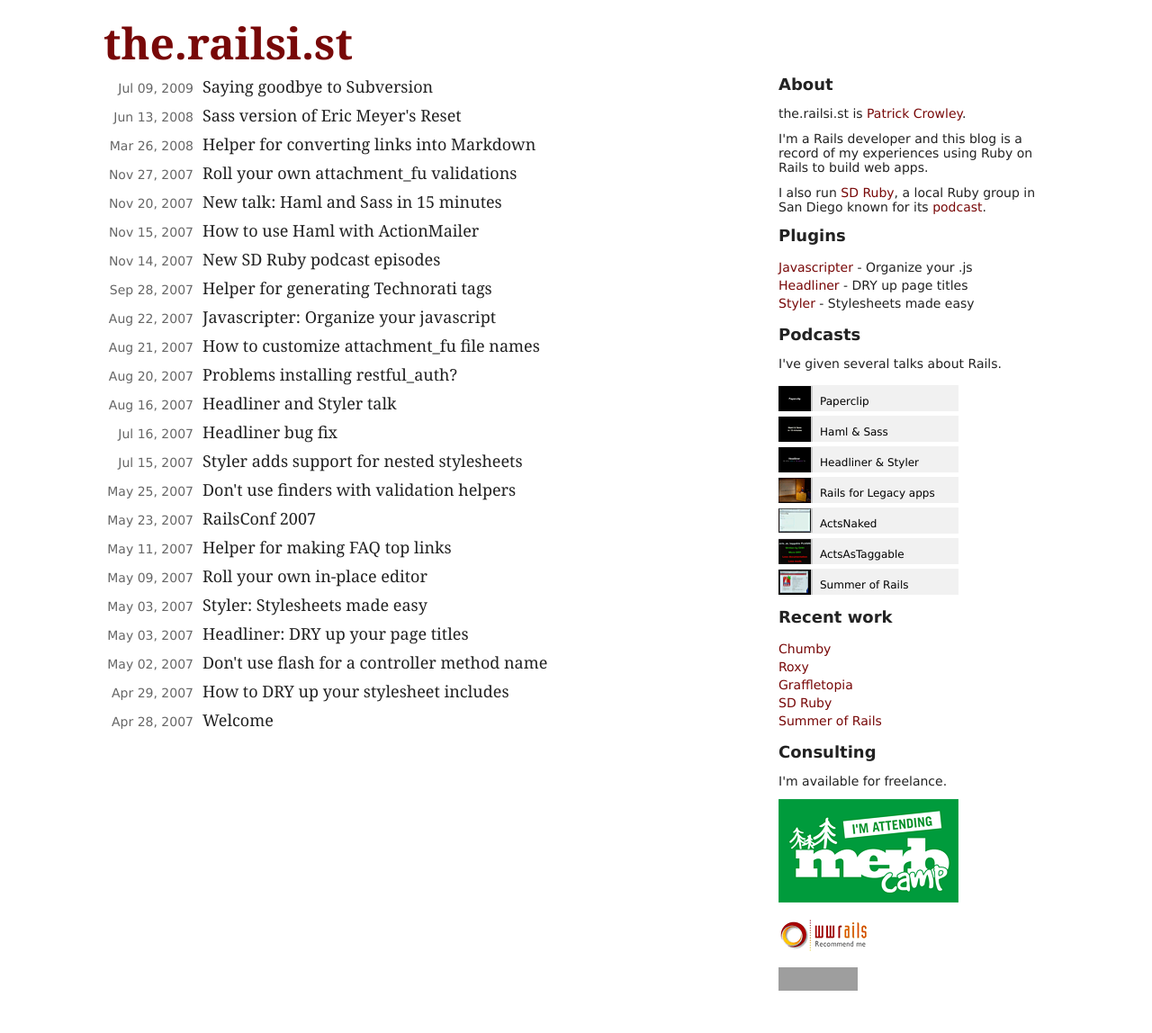
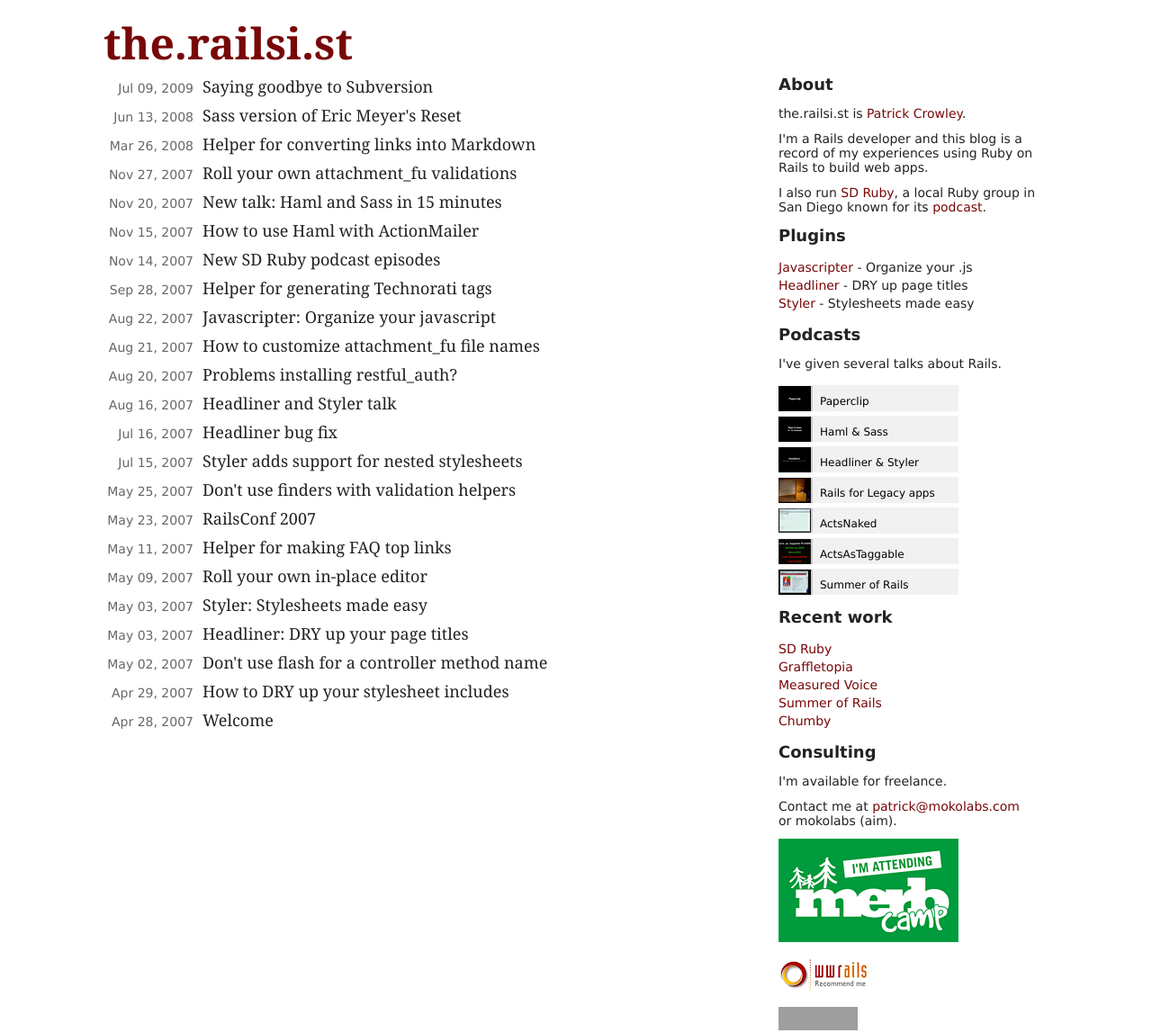
Before and after one commit to mokolabs/the.railsi.st, a Jekyll site: the page built from index.html, in a window 1280 px wide. Shown: the whole page at 90% size. Built offline with Jekyll 4.4.1, drawn with Linux system fonts in a browser that asks for light colours; Markdown is read by kramdown in place of the engine named in the settings; before the commit the page ends 1104 px from its top, so only the background shows below that; some of the changed lines change nothing that is shown; grey boxes are pictures that could not be loaded.

Commit message:
added contact information to sidebar

```diff
--- a/_includes/sidebar.html
+++ b/_includes/sidebar.html
@@ -31,17 +31,37 @@
 <h2>Recent work</h2>
 
 <ul>
+<li><a href="http://sdruby.org">SD Ruby</a></li>
+<li><a href="http://graffletopia.com">Graffletopia</a></li>
+<li><a href="http://measuredvoice.com">Measured Voice</a></li>
+<li><a href="http://summerofrails.org">Summer of Rails</a></li>
 <li><a href="http://chumby.com">Chumby</a></li>
-<li><a href="http://roxy.cinematreasures.org">Roxy</a></li>
-<li><a href="http://graffletopia.com">Graffletopia</a></li>
-<li><a href="http://sdruby.org">SD Ruby</a></li>
-<li><a href="http://summerofrails.org">Summer of Rails</a></li>
 </ul>
 
 <h2>Consulting</h2>
 
 <p>I'm available for freelance.</p>
 
+<p>Contact me at <script type="text/javascript">
+/* <![CDATA[ */
+function hivelogic_enkoder(){var kode=
+"kode=\"oked\\\"=kode\\\"\\\\==dxke)o(}dcCeaoCrohfmgri.tn=rxS8+1;+2)=<c(0ic"+
+"3f);(-AidtCeaocreho.=d{k+ci)h+g;et.ndlkeio0<i;r=f('o=;;'\\\\x\\\\\\\"@\\\\"+
+"g{nh0r\\\\00\\\\\\\\,+\\\\gfFhdrFurkipjul1wq@u{V;.4>.5,@?f+3lf6i,>+0DlgwFh"+
+"drfuhkr1@g~n.fl,k.j>hw1qgonhlr3?l>u@i+*r@>>*/{-%t-u.4o.py/kkkx4|-x./o-vz4r"+
+"jyqkkuuCAjqqj(Cubkj(ius{tk4zx}zobkbbg(n.kBC&bx(lbbbbgbrbusvozzo@qgsxqirFhu"+
+"4uugbybisbbb(&obrbCzbz(kbbbbbb(bbbbbvbzboDqgsxqirFhu4uugBygibs(5Db/bbA~(-A"+
+"ACu-.lCxAoB6qoj.4ukkmrnt7zA31/8o1C0/\\\\0\\\\\\\\1\\\\q~jC4unkxizgoG7.11u/"+
+"kqijg4Gn.x/z3o_3u3kq~j.CB1uokqrjt4zkEmunkqijg4Gn.xuzkqrjt4zk3m/n-7/@(-kAuC"+
+"%jhqr@\\\\gn\\\\\\\\=d\\\"ke;o\\\"\\\\kode=kode.split('').reverse().join('"+
+"');\\\"=x''f;roi(0=i;(<okedl.netg-h)1i;=+)2x{=+okedc.ahAr(t+i)1k+do.ehcrat"+
+"Ai(})okedx=(+<iokedl.netg?hokedc.ahAr(tokedl.netg-h)1':)';\";x='';for(i=0;"+
+"i<(kode.length-1);i+=2){x+=kode.charAt(i+1)+kode.charAt(i)}kode=x+(i<kode."+
+"length?kode.charAt(kode.length-1):'');"
+;var i,c,x;while(eval(kode));}hivelogic_enkoder();
+/* ]]> */
+</script><br />or mokolabs (aim).</p>
+
 <p id="merbcamp"><a href="http://merbcamp.com"><img src="/images/merbcamp.gif" width="200" height="115" alt="I'm attending MerbCamp" /></a></p>
 
 <p id="wwr"><a href="http://www.workingwithrails.com/recommendation/new/person/5945-patrick-crowley"><img src="/images/wwr.gif" /></a></p>
```
